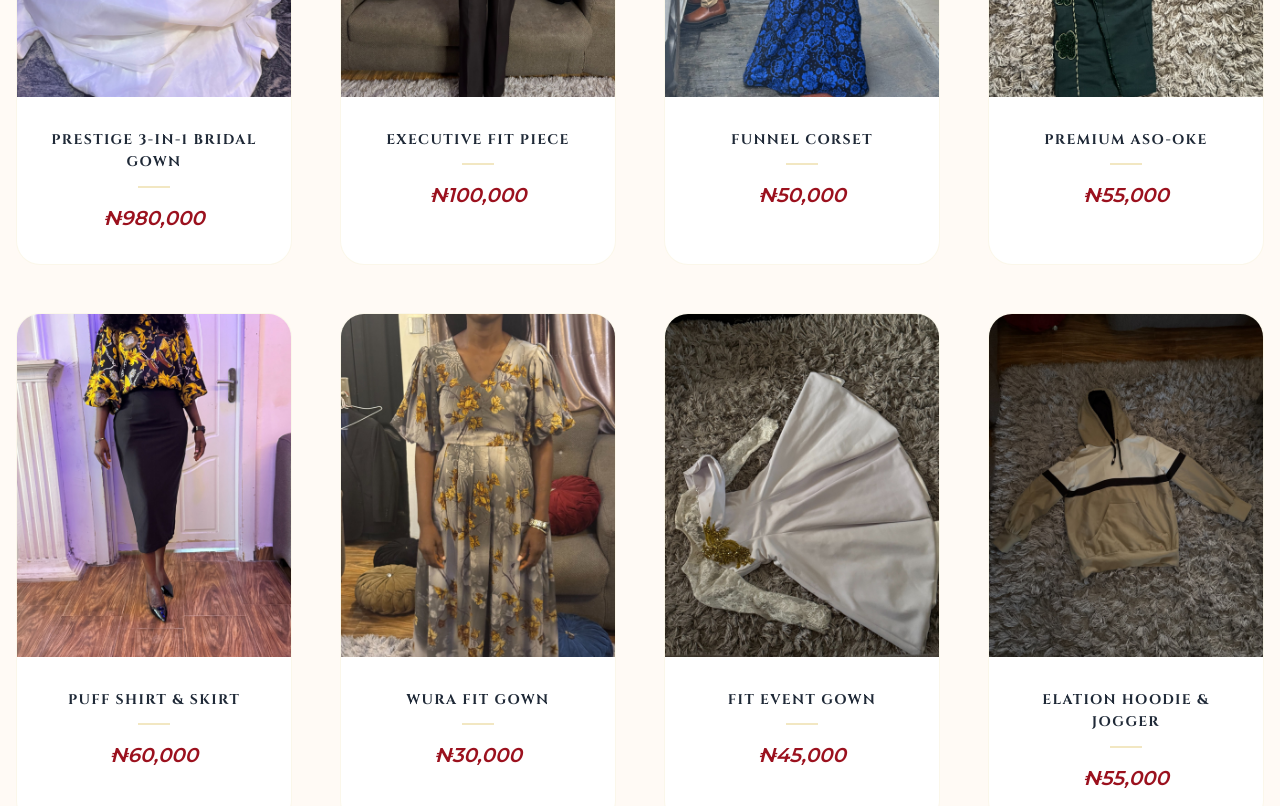
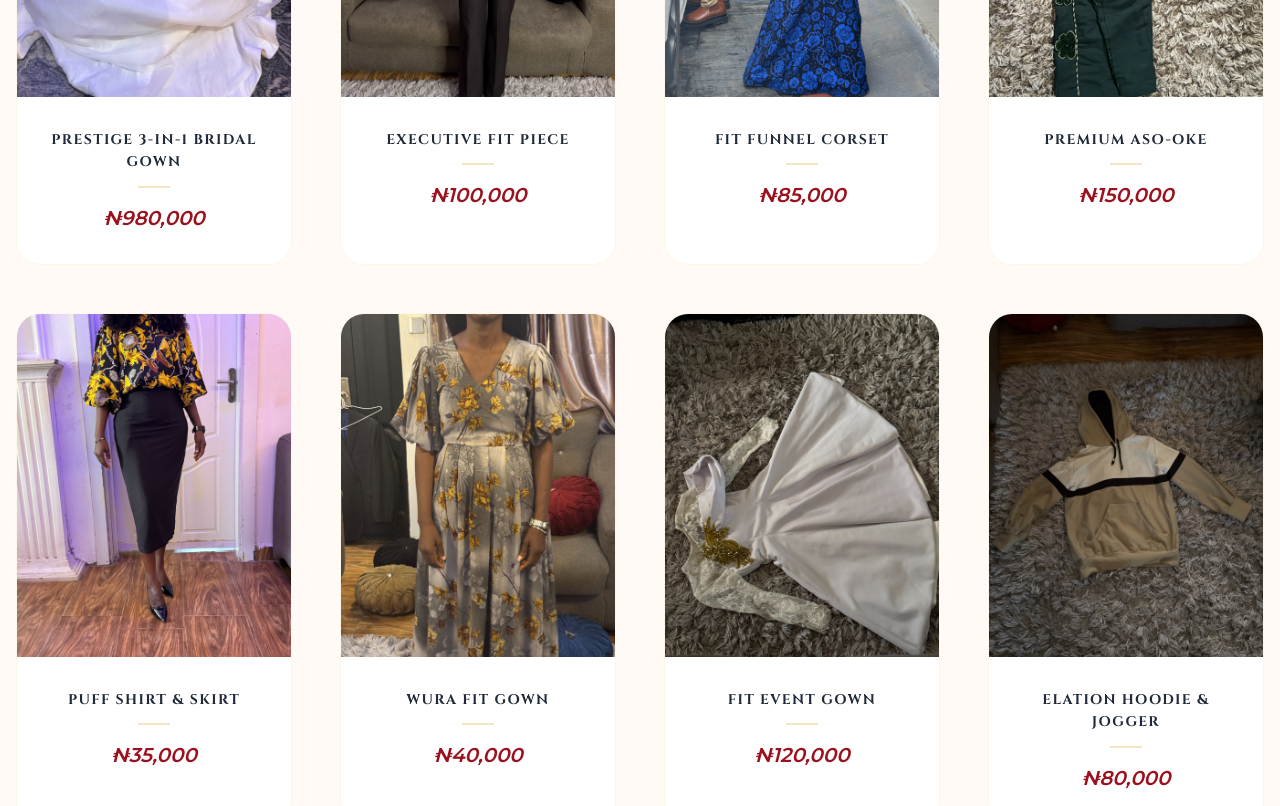
Before and after one commit to MrDotun/prestigious, a plain HTML site: page index.html in a window 1280 px wide. Shown: the part 1100-1906 px from the top of the page. Drawn offline with nearby package versions, Linux system fonts and the light colour scheme.

Commit message:
Update index.html

```diff
--- a/index.html
+++ b/index.html
@@ -211,14 +211,14 @@
         const products = [
             { id: 1, name: "Prestige 3-in-1 Bridal Gown", price: 980000, img: "gown.jpg", tag: "Iconic" },
             { id: 2, name: "Executive Fit Piece", price: 100000, img: "100k Executive.jpg", tag: "Elite" },
-            { id: 3, name: "Funnel Corset", price: 50000, img: "50kfitfunnelcorset.jpg" },
-            { id: 4, name: "Premium Aso-Oke", price: 55000, img: "55kfitAso-Oke.jpg" },
-            { id: 5, name: "Puff Shirt & Skirt", price: 60000, img: "60kFitpuffshirtandskirt.jpg" },
-            { id: 6, name: "Wura Fit Gown", price: 30000, img: "30kWura-fitgown.jpg" },
-            { id: 7, name: "Fit Event Gown", price: 45000, img: "45kfiteventgown.jpg" },
-            { id: 8, name: "Elation Hoodie & Jogger", price: 55000, img: "55kelationhoodie&jogger.jpg" },
-            { id: 9, name: "Black Drape Gown", price: 25000, img: "25kfitblackdrapegown.jpg" },
-            { id: 10, name: "Bridal Gown", price: 650000, img: "gowns.jpg" }
+            { id: 3, name: "Fit Funnel Corset", price: 85000, img: "50kfitfunnelcorset.jpg" },
+            { id: 4, name: "Premium Aso-Oke", price: 150000, img: "55kfitAso-Oke.jpg" },
+            { id: 5, name: "Puff Shirt & Skirt", price: 35000, img: "60kFitpuffshirtandskirt.jpg" },
+            { id: 6, name: "Wura Fit Gown", price: 40000, img: "30kWura-fitgown.jpg" },
+            { id: 7, name: "Fit Event Gown", price: 120000, img: "45kfiteventgown.jpg" },
+            { id: 8, name: "Elation Hoodie & Jogger", price: 80000, img: "55kelationhoodie&jogger.jpg" },
+            { id: 9, name: "Black Drape Gown", price: 35000, img: "25kfitblackdrapegown.jpg" },
+            { id: 10, name: "Bridal Gown", price: 800000, img: "gowns.jpg" }
         ];
 
         let cart = [];
```
